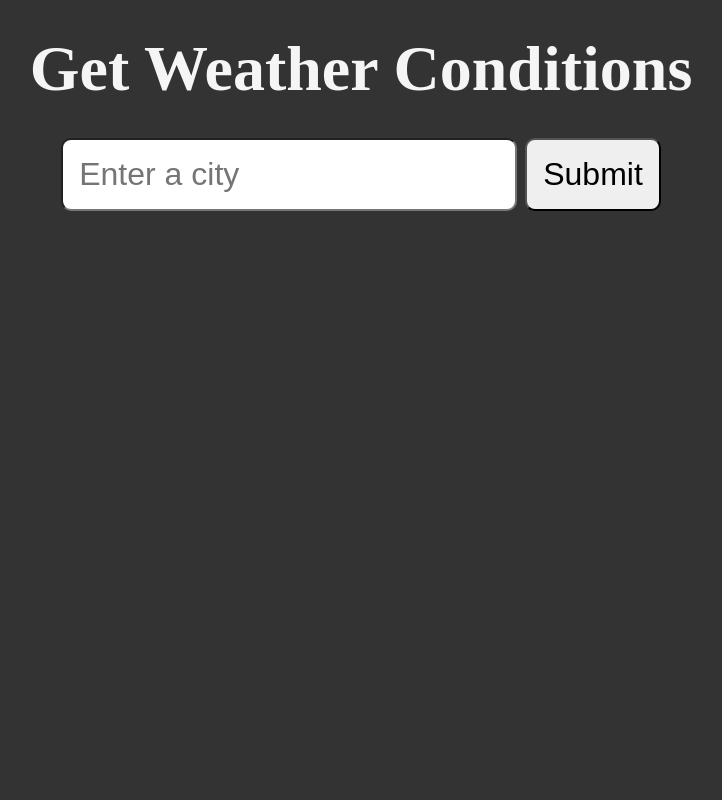
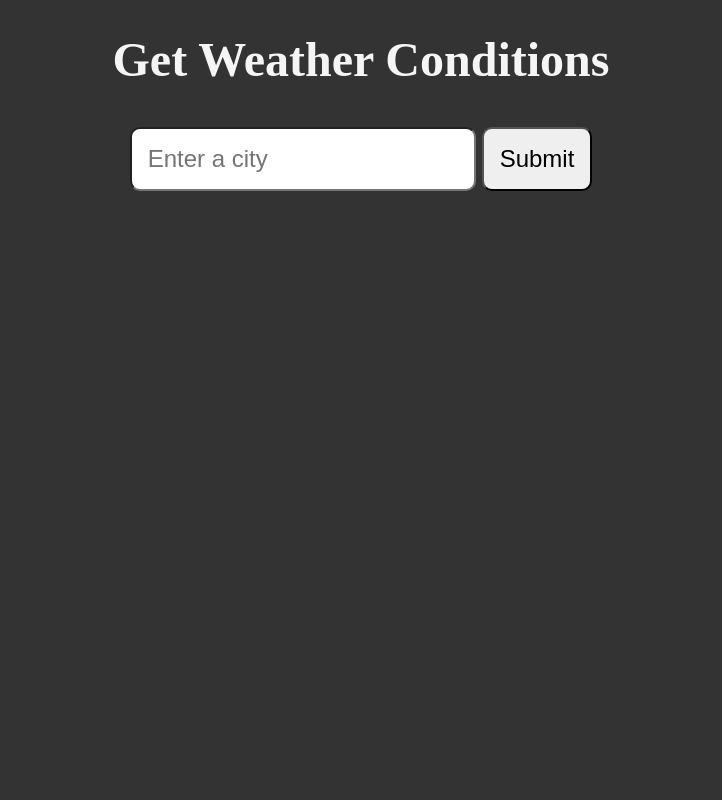
Before and after one commit to tnjensen/py_weather_flask, a Python web app: template templates/index.html in a window 1280 px wide. Shown: the whole page, without its empty margins (279-1001 px from the left). Run offline with Jinja, Linux system fonts and the light colour scheme; the template is opened without the code that fills it, so the values that code supplies are empty.

Commit message:
Edited styles

```diff
--- a/static/styles/style.css
+++ b/static/styles/style.css
@@ -5,6 +5,8 @@
 }
 
 body {
+    max-width: 1160px;
+    margin: 0 auto;
     padding: 2rem;
     background-color: #333;
     color: whitesmoke;
@@ -13,12 +15,13 @@ body {
     flex-direction: column;
     align-items: center;
     gap: 2rem;
-    font-size: 2rem;
+    font-size: 1.5rem;
 }
 
 input,
 button {
-    font-size: 2rem;
+    font-size: 1.5rem;
     padding: 1rem;
+    margin: 0.5rem 0;
     border-radius: 10px;
 }
```
